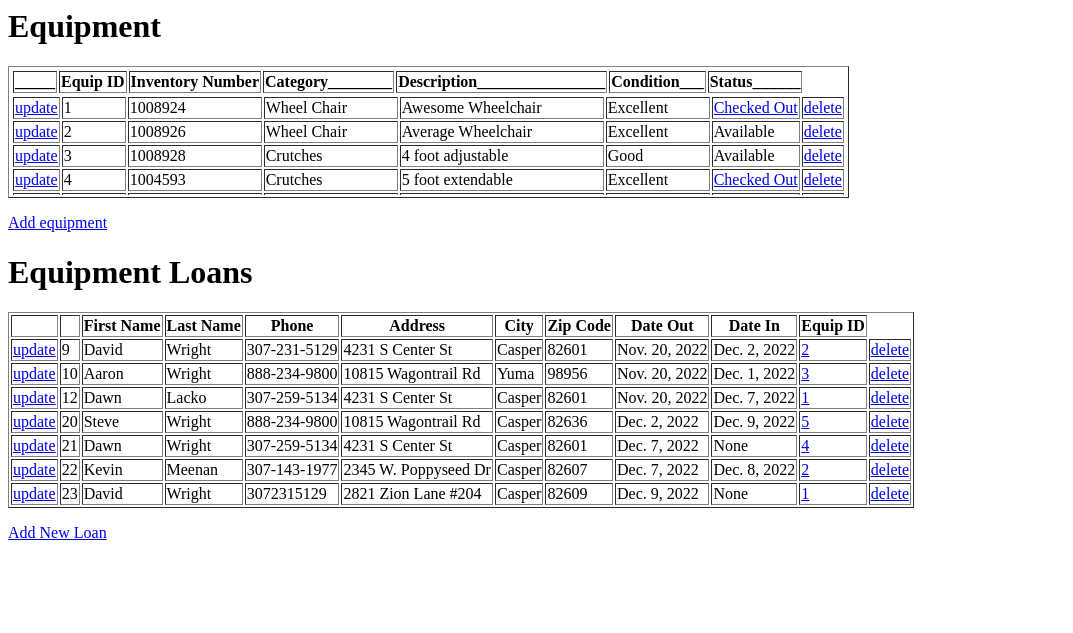
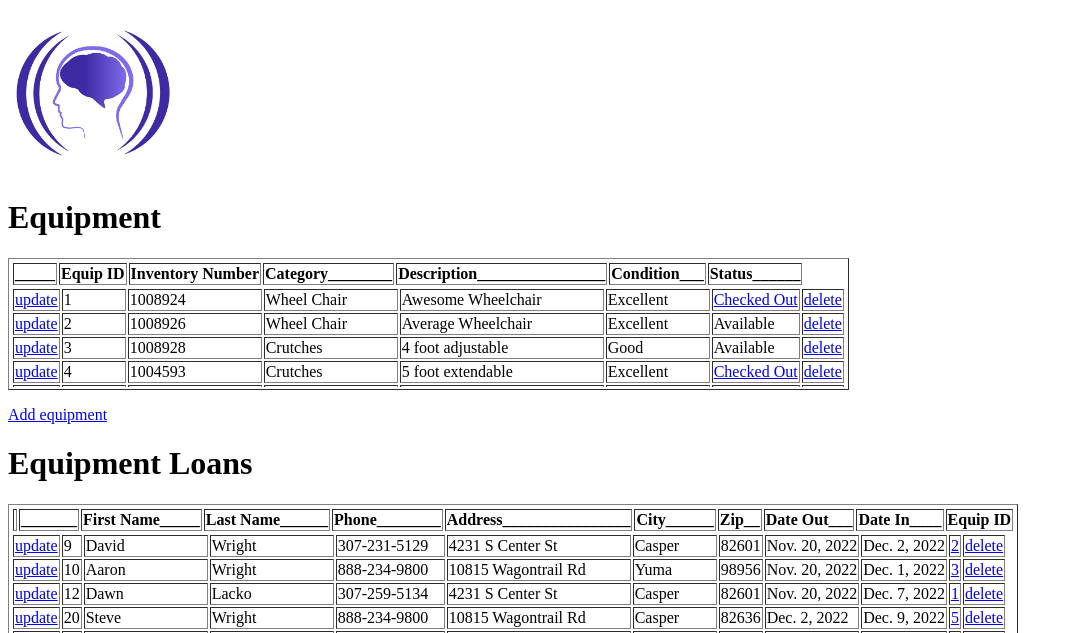
Before and after one commit to u2driver/BIAWApp, a Django app: page / in a window 1280 px wide. Shown: the top 633 px of the page, without its empty margins (0-1073 px from the left). Run offline with Django 4.2, Linux system fonts and the light colour scheme; data comes from the database, SQL or seed files in the repository.

Commit message:
Adding logo, scrolling and other formatting

```diff
--- a/loan_closet/settings.py
+++ b/loan_closet/settings.py
@@ -122,3 +122,5 @@ STATIC_URL = 'static/'
 # https://docs.djangoproject.com/en/4.1/ref/settings/#default-auto-field
 
 DEFAULT_AUTO_FIELD = 'django.db.models.BigAutoField'
+
+DEBUG = True
--- a/loans/templates/home.html
+++ b/loans/templates/home.html
@@ -1,3 +1,6 @@
+{% load static %}
+<img src="{% static 'BIAW_Logo.png' %}" width="170">
+
 <style>
    .fixed_header tbody {
       display:block;
@@ -13,7 +16,6 @@
 </style>
 
 <h1>Equipment</h1>
-
 <table class = "fixed_header", border="1">
 <thead>
 <tr>
@@ -51,30 +53,32 @@
 
 <h1>Equipment Loans</h1>
 
-<table border="1">
-
+<table class = "fixed_header", border="1">
+<thead>
 <tr>
    <th></th>
-   <th></th>
-   <th> First Name </th>
-   <th> Last Name </th>
-   <th> Phone </th>
-   <th> Address </th>
-   <th> City </th>
-   <th> Zip Code </th>
-   <th> Date Out </th>
-   <th> Date In </th>
+   <th>_______</th>
+   <th> First Name_____ </th>
+   <th> Last Name______ </th>
+   <th> Phone________ </th>
+   <th> Address________________ </th>
+   <th> City______ </th>
+   <th> Zip__ </th>
+   <th> Date Out___ </th>
+   <th> Date In____ </th>
    <th> Equip ID </th>
 </tr>
+</thead>
+<tbody>
 {% for x in clients %}
 <tr>
    <td><a href="update_loan/{{ x.id }}">update</a></td>
    <td>{{ x.id }}</td>
-   <td>{{ x.first_name }}</td>
-   <td>{{ x.last_name }}</td>
-   <td>{{ x.phone_number }}</td>
-   <td>{{ x.address }}</td>
-   <td>{{ x.city }}</td>
+   <td style = "width: 120px">{{ x.first_name }}</td>
+   <td style = "width: 120px">{{ x.last_name }}</td>
+   <td style = "width: 105px">{{ x.phone_number }}</td>
+   <td style = "width: 180px">{{ x.address }}</td>
+   <td style = "width: 80px">{{ x.city }}</td>
    <td>{{ x.zip }}</td>
    <td>{{ x.date_out }}</td>
    <td>{{ x.date_in }}</td>
@@ -82,6 +86,7 @@
    <td><a href="del_client/{{ x.id }}">delete</a></td>
 </tr>
 {% endfor %}
+</tbody>
 </table>
 <p>
    <a href="add_loan/">Add New Loan</a>
```
Also changed, not shown: loans/static/BIAW_Logo.png (added).
